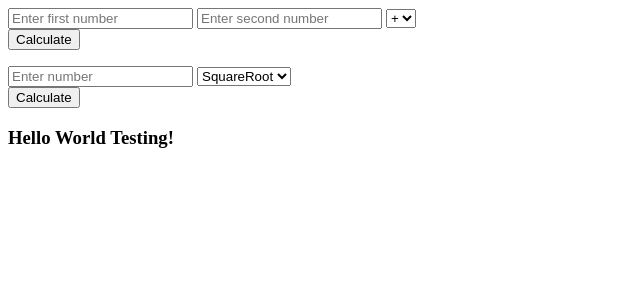
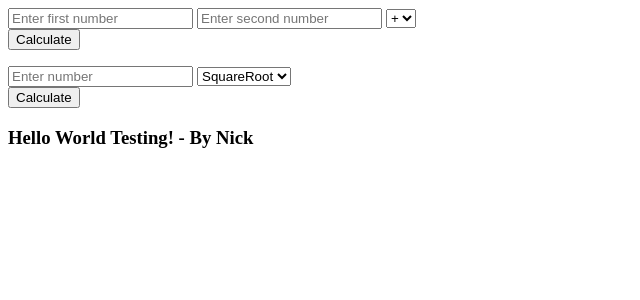
Before and after one commit to NickEnrique/CICDTest, a Flask app: page / in a window 1280 px wide. Shown: the top 300 px of the page, without its empty margins (0-640 px from the left). Run offline with Flask 3, Linux system fonts and the light colour scheme.

Commit message:
Testing Again

```diff
--- a/templates/index.html
+++ b/templates/index.html
@@ -35,6 +35,6 @@
         <h2>Result: {{ result2 }}</h2>
         {% endif %}
 
-        <h3>Hello World Testing!</h3>
+        <h3>Hello World Testing! - By Nick</h3>
     </body>
 </html>
```
